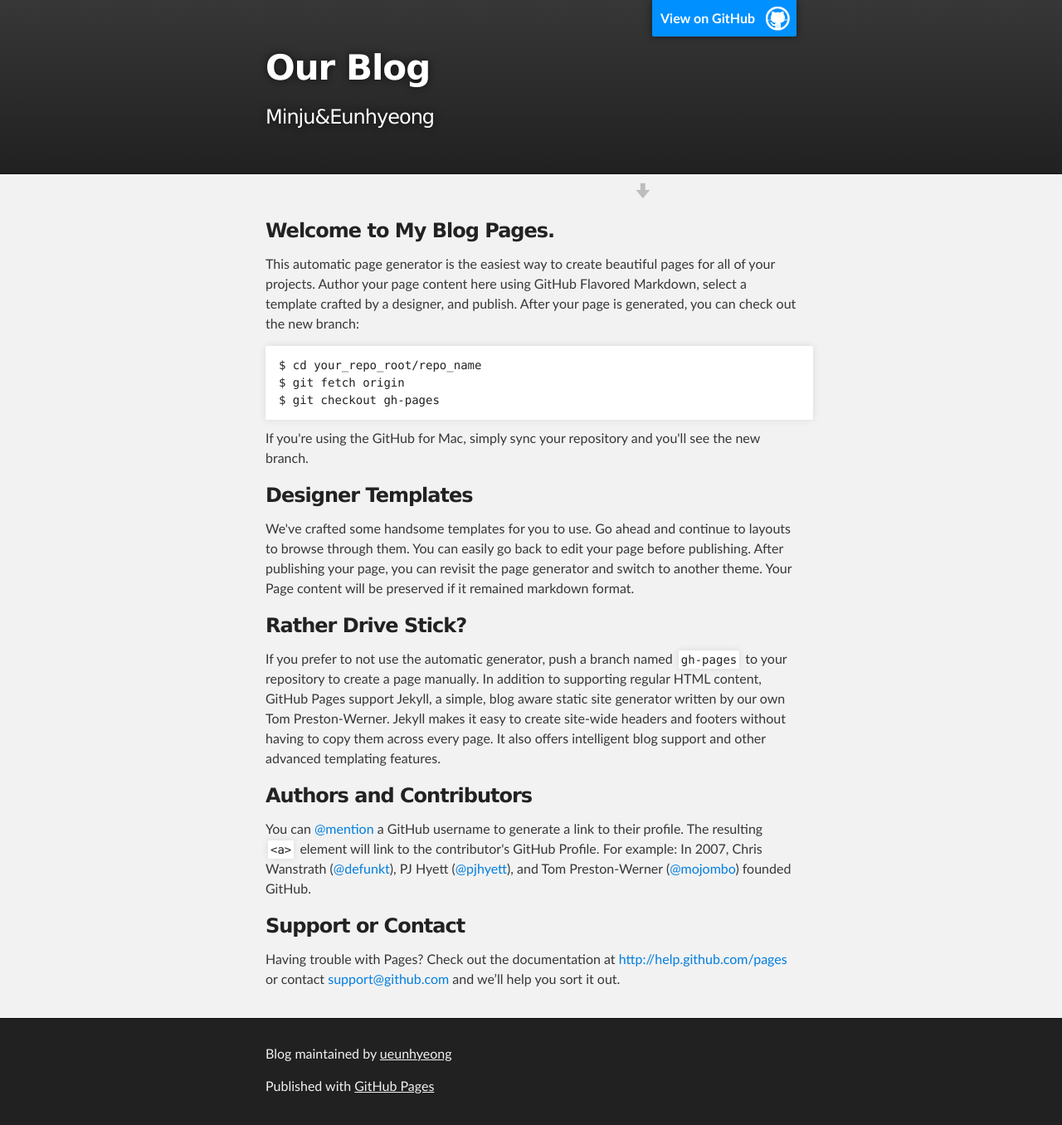
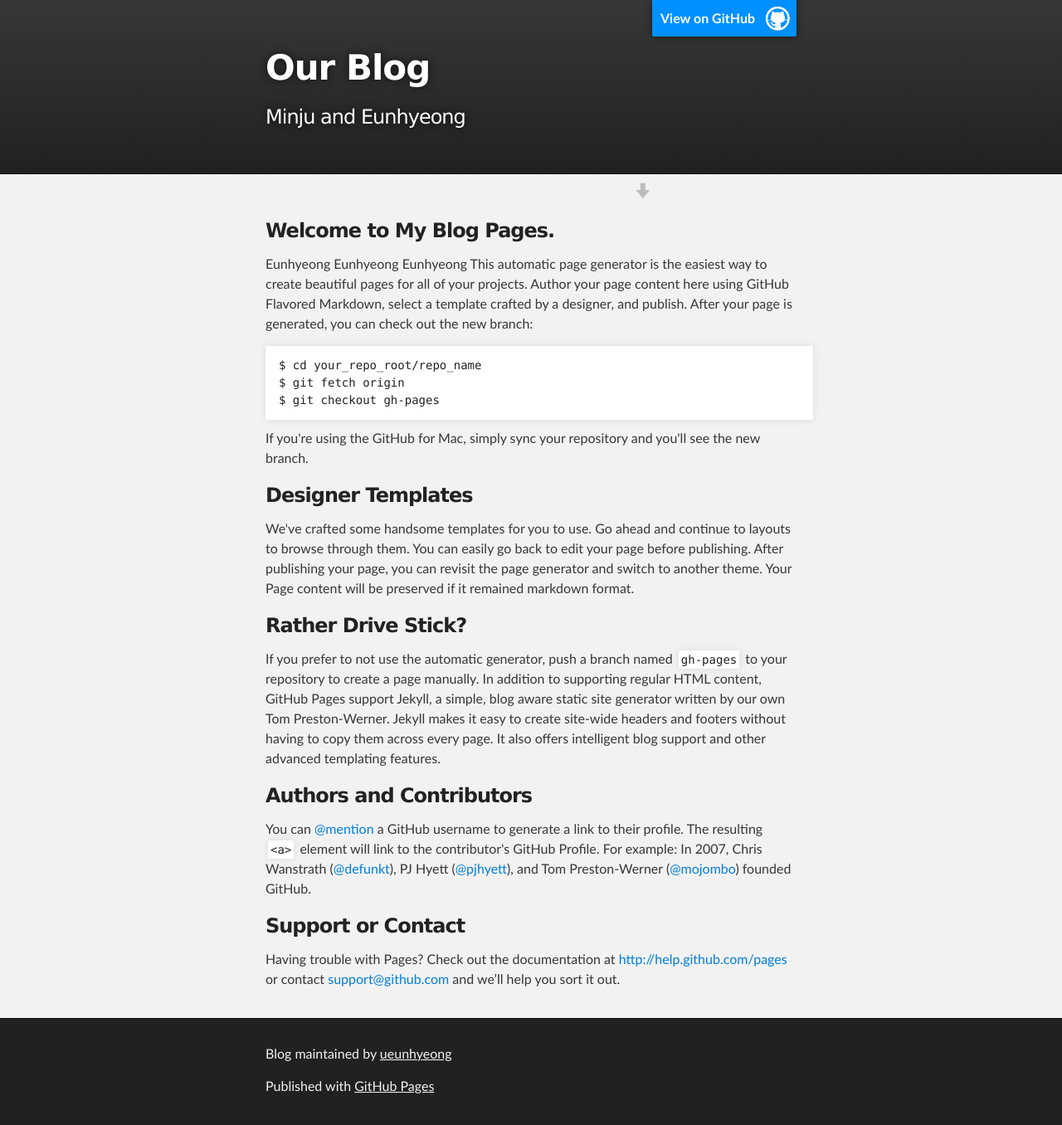
Before and after one commit to ueunhyeong/blog, a Jekyll site: the page index.html, which Jekyll copies as it is, in a window 1280 px wide. Shown: the whole page at 83% size. Built offline with Jekyll 4.4.1, drawn with Linux system fonts in a browser that asks for light colours; Markdown is read by kramdown in place of the engine named in the settings.

Commit message:
Update index.html

```diff
--- a/index.html
+++ b/index.html
@@ -19,7 +19,7 @@
           <a id="forkme_banner" href="https://github.com/ueunhyeong/blog">View on GitHub</a>
 
           <h1 id="project_title">Our Blog</h1>
-          <h2 id="project_tagline">Minju&Eunhyeong</h2>
+          <h2 id="project_tagline">Minju and Eunhyeong</h2>
 
             <section id="downloads">
 <!--              <a class="zip_download_link" href="https://github.com/ueunhyeong/blog/zipball/master">Download this project as a .zip file</a>
@@ -34,7 +34,8 @@
         <h3>
 <a name="welcome-to-github-pages" class="anchor" href="#welcome-to-github-pages"><span class="octicon octicon-link"></span></a>Welcome to My Blog Pages.</h3>
 
-<p>This automatic page generator is the easiest way to create beautiful pages for all of your projects. Author your page content here using GitHub Flavored Markdown, select a template crafted by a designer, and publish. After your page is generated, you can check out the new branch:</p>
+<p>Eunhyeong Eunhyeong Eunhyeong
+This automatic page generator is the easiest way to create beautiful pages for all of your projects. Author your page content here using GitHub Flavored Markdown, select a template crafted by a designer, and publish. After your page is generated, you can check out the new branch:</p>
 
 <pre><code>$ cd your_repo_root/repo_name
 $ git fetch origin
```
